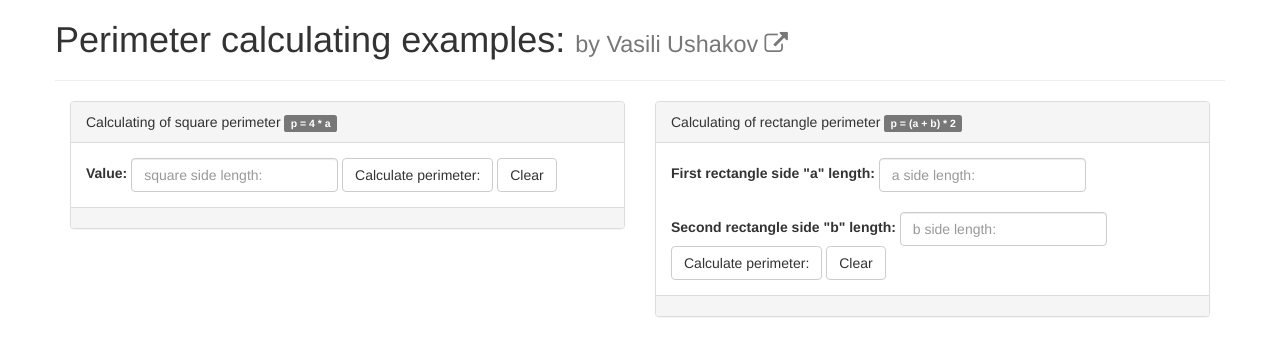
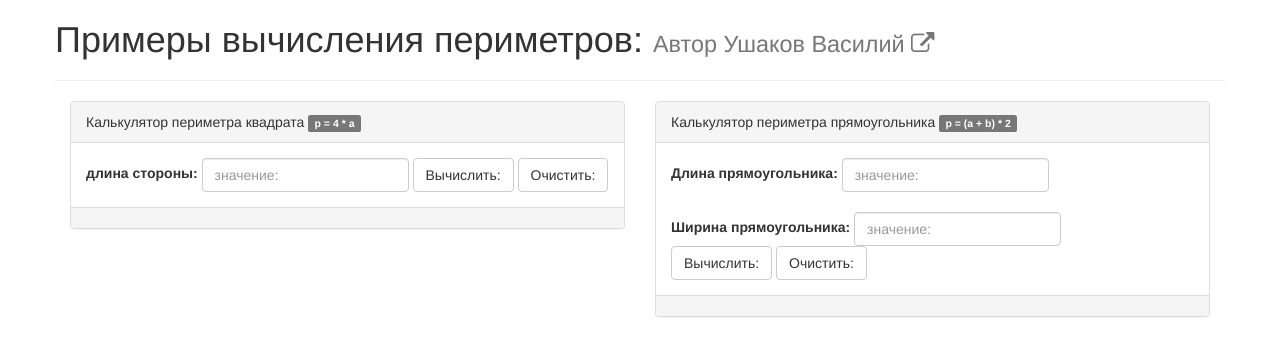
Before and after one commit to v14ushakov/v14ushakov.github.io, a plain HTML site: page index.html in a window 1280 px wide. Drawn offline with Linux system fonts and the light colour scheme.

Commit message:
перевод

```diff
--- a/index.html
+++ b/index.html
@@ -16,8 +16,8 @@
 			<div class="row">
 
 				<h1>
-					Perimeter calculating examples:
-					<small data-toggle="modal" data-target="#myModal">by Vasili Ushakov
+					Примеры вычисления периметров:
+					<small data-toggle="modal" data-target="#myModal">Автор Ушаков Василий
 						<i class="fa fa-external-link" aria-hidden="true"></i>
 					</small>
 				</h1>
@@ -27,17 +27,17 @@
 					<div class="panel panel-default">
 
 						<div class="panel-heading">
-							Calculating of square perimeter
+							Калькулятор периметра квадрата
 							<span class="label label-default">p = 4 * a</span>
 						</div>
 
 						<div class="panel-body">
 							<form class="form-inline" name="square">
 								<div class="form-group">
-									<label>Value:</label>
-									<input class="form-control" placeholder="square side length:" type="text" name="a">
-									<button type='button' class="btn btn-default" onclick='squarePerimeter("square", "a", "squarePerimeter")'>Calculate perimeter:</button>
-									<button type="reset" class="btn btn-default" onclick='clearForm("squarePerimeter")'>Clear</button>
+									<label>длина стороны:</label>
+									<input class="form-control" placeholder="значение:" type="text" name="a">
+									<button type='button' class="btn btn-default" onclick='squarePerimeter("square", "a", "squarePerimeter")'>Вычислить:</button>
+									<button type="reset" class="btn btn-default" onclick='clearForm("squarePerimeter")'>Очистить:</button>
 								</div>
 							</form>
 						</div> <!--panel-body end-->
@@ -55,24 +55,24 @@
 						<div class="panel panel-default">
 
 							<div class="panel-heading">
-								Calculating of rectangle perimeter
+								Калькулятор периметра прямоугольника
 								<span class="label label-default">p = (a + b) * 2</span>
 							</div>
 
 							<div class="panel-body">
 								<form class="form-inline" name="rectangle">
 									<div class="form-group">
-										<label>First rectangle side "a" length:</label>
-										<input class="form-control" placeholder="a side length:" type="text" name="a">
+										<label>Длина прямоугольника:</label>
+										<input class="form-control" placeholder="значение:" type="text" name="a">
 										<br />
 										<br />
 
-										<label>Second rectangle side "b" length:</label>
-										<input class="form-control" placeholder="b side length:" type="text" name="b">
+										<label>Ширина прямоугольника:</label>
+										<input class="form-control" placeholder="значение:" type="text" name="b">
 
 										<br />
-										<button type='button' class="btn btn-default" onclick='rectanglePerimeter()'>Calculate perimeter:</button>
-										<button type="reset" class="btn btn-default" onclick='clearForm("rectanglePerimeter")'>Clear</button>
+										<button type='button' class="btn btn-default" onclick='rectanglePerimeter()'>Вычислить:</button>
+										<button type="reset" class="btn btn-default" onclick='clearForm("rectanglePerimeter")'>Очистить:</button>
 									</div>
 								</form>
 							</div> <!--panel-body end-->
@@ -94,14 +94,12 @@
 	<div class="modal-dialog modal-content">
 
 		<div class="modal-header">
-			<h4 class="modal-title">Modal title</h4>
+			<h4 class="modal-title">О себе.</h4>
 		</div>
 
 		<div class="modal-body">
-			<i class="fa fa-camera-retro"></i>
-			<i class="fa fa-github-alt"></i>
-			<i class="fa fa-skype" ></i>
-			<i class="fa fa-google-plus" ></i>
+			<p>Меня зовут Василий Ушаков Сергеевич.<br/>Этому калькулятору посвещена блогодарность семье Ушаковых.<br/>Я живу на в микро районе дражня г.Минска.<br/>Я пишу расказы,истории.<br/>
+Ещё я что-то мастерю и хорошо рисую.<br/>И я учу Java.Script.  </p>
 		</div>
 
 		<div class="modal-footer">
@@ -122,7 +120,7 @@ function isNumeric(n) {
 function validateForm(formName, inputName, elementId) {
 	var enteredValue = document.forms[formName][inputName].value;
 	if (isNumeric(enteredValue) == false) {
-		document.getElementById(elementId).innerHTML = '<span class="label label-danger">Error!</span> <span>form incorrectly filled</span>';
+		document.getElementById(elementId).innerHTML = '<span class="label label-danger">Ошибка!</span> <span>форма неправильно заполнена</span>';
 		return false;
 	}
 	else {
@@ -133,7 +131,7 @@ function validateForm(formName, inputName, elementId) {
 function squarePerimeter() {
 	if (validateForm("square", "a", "squarePerimeter") == true) {
 		var a = getInputValue("square", "a");
-		document.getElementById("squarePerimeter").innerHTML = '<span class="label label-success">perimeter</span> is equal <code>' + Number(a) * 4 + '</code>';
+		document.getElementById("squarePerimeter").innerHTML = '<span class="label label-success">периметр</span> правильный <code>' + Number(a) * 4 + '</code>';
 	}
 }
 
@@ -146,7 +144,7 @@ function rectanglePerimeter() {
 		if(validateForm("rectangle", "b", "rectanglePerimeter") == true) {
 			var a = getInputValue("rectangle", "a");
 			var b = getInputValue("rectangle", "b");
-			document.getElementById("rectanglePerimeter").innerHTML = '<span class="label label-success">perimeter</span> is equal <code>' + (Number(a) + Number(b)) * 2 + '</code>';
+			document.getElementById("rectanglePerimeter").innerHTML = '<span class="label label-success">периметр</span> правильный  <code>' + (Number(a) + Number(b)) * 2 + '</code>';
 		}
 	}
 }
```
